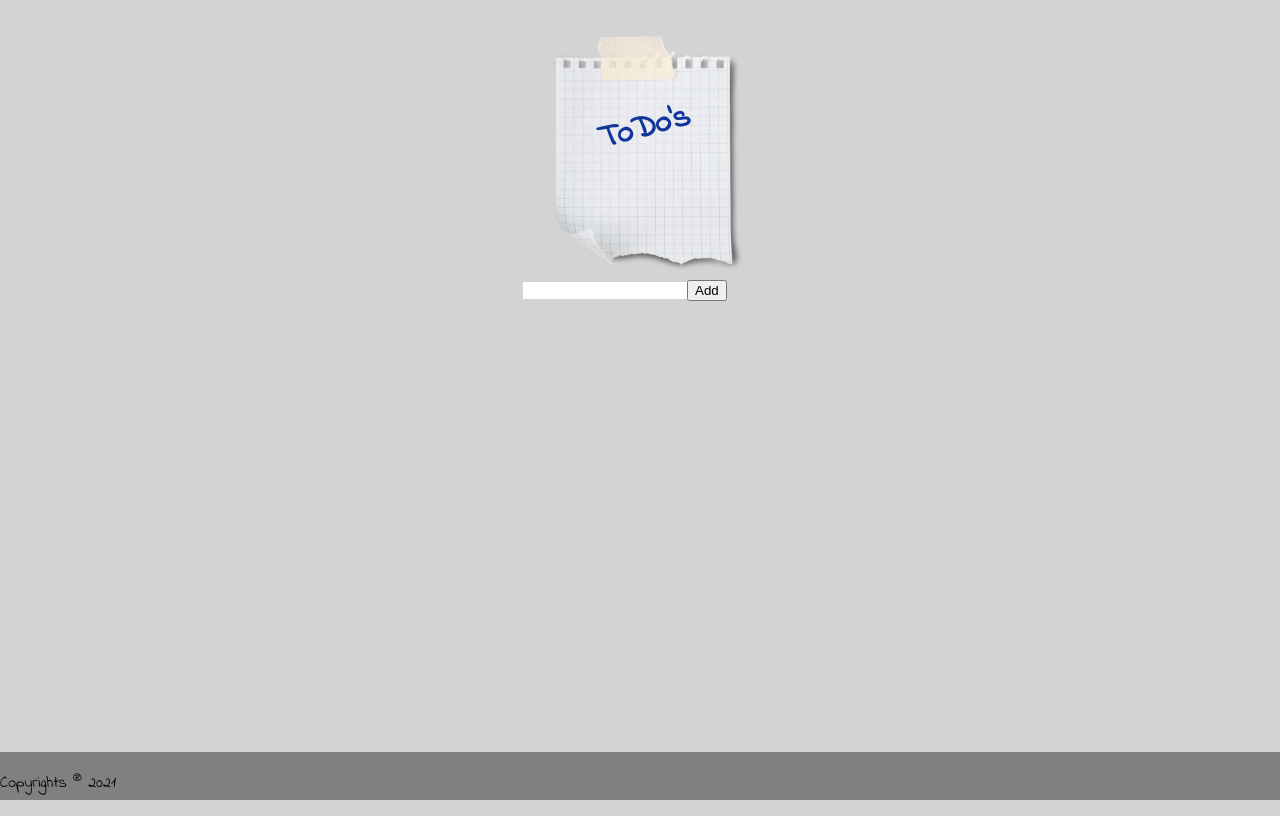
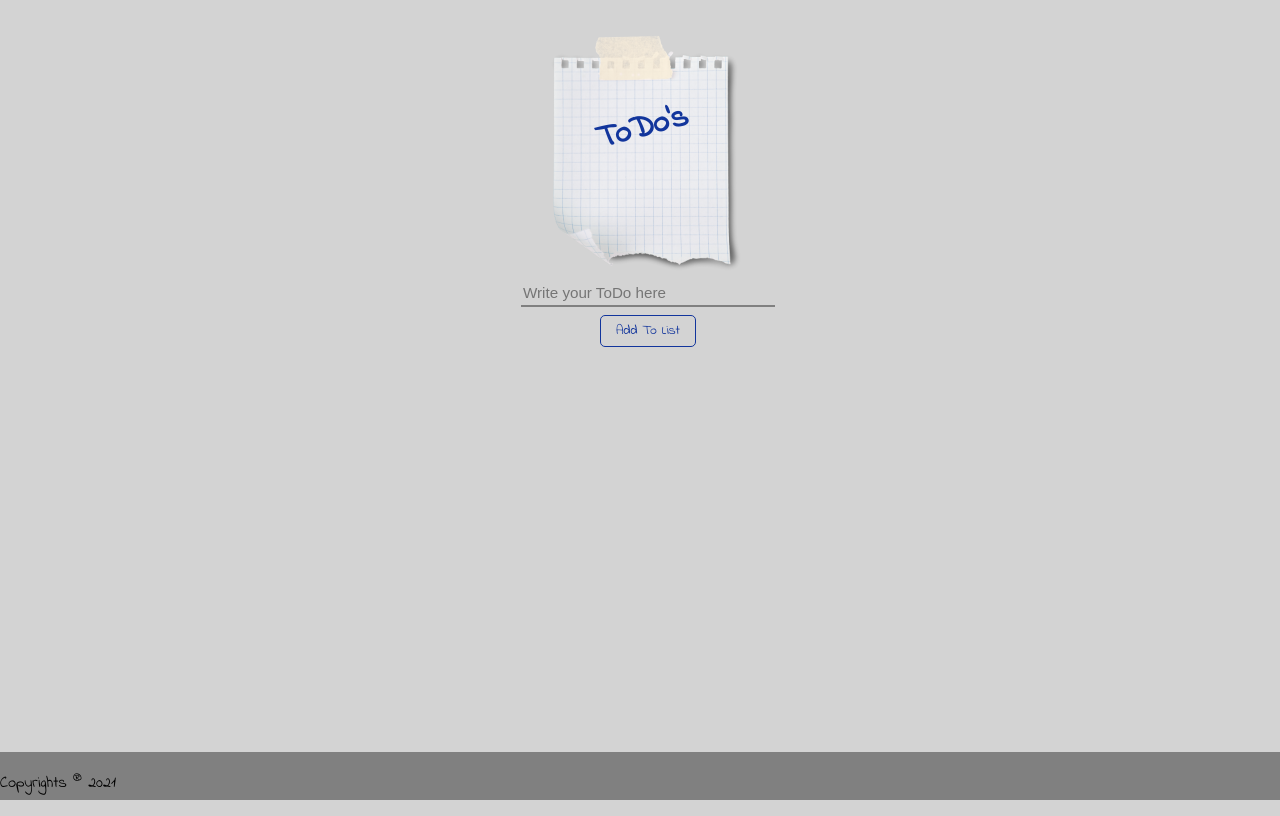
Before and after one commit to rubenSinzig/ToDo_list_react, a React (Create React App) app: page / in a window 1280 px wide. Built offline with nearby package versions, Linux system fonts and the light colour scheme.

Commit message:
input & button -> scss

```diff
--- a/src/components/List.js
+++ b/src/components/List.js
@@ -23,8 +23,14 @@ const List = (props) => {
   }
   return (
     <form onSubmit={submitHandle}>
-      <input type="text" value={userInput} onChange={changeHandle} />
-      <input type="submit" value="Add" />
+      <input
+        className="input"
+        type="text"
+        placeholder="Write your ToDo here"
+        value={userInput}
+        onChange={changeHandle}
+      />
+      <input className="button" type="submit" value="Add To List" />
     </form>
   );
 };
--- a/src/components/ToDos.js
+++ b/src/components/ToDos.js
@@ -13,7 +13,7 @@ const ToDos = (props) => {
           props.remove(toDo.id);
         }}
       >
-        🗑
+        ✗
       </i>
     </li>
   ));
--- a/src/sass/main.scss
+++ b/src/sass/main.scss
@@ -31,11 +31,40 @@ body {
   }
 }
 
+// Form
+form {
+  display: flex;
+  flex-direction: column;
+  align-items: center;
+}
 // Text input
-input[type="text"] {
-  border: 0 none;
-  width: 10rem;
+.input {
+  outline: none;
+  background-color: lightgray;
+  width: 250px;
+  height: 1.5rem;
+  border: none;
+  border-bottom: 2px solid gray;
+  margin-bottom: 8px;
+  color: rgb(18, 53, 156);
+  font-size: 0.95rem;
 }
+
+// Button
+.button {
+  width: 6rem;
+  height: 2rem;
+  background-color: transparent;
+  border: 1px solid rgb(18, 53, 156);
+  border-radius: 5px;
+  color: rgb(18, 53, 156);
+  font-family: "Indie Flower", Arial, Helvetica, sans-serif;
+
+  &:hover {
+    box-shadow: inset 0 0 10px rgba(18, 52, 156, 0.493);
+  }
+}
+
 // Every other list item
 li:nth-child(2n) {
   background-color: orange;
```
